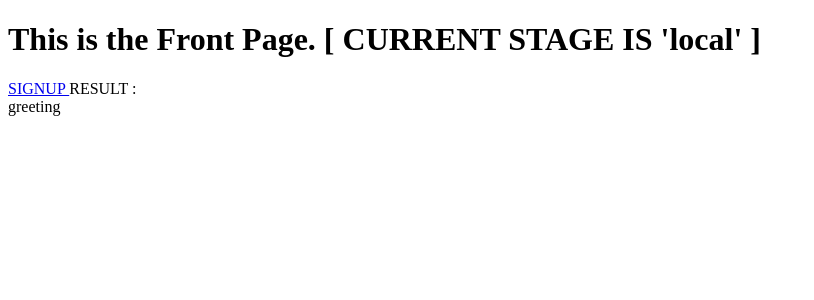
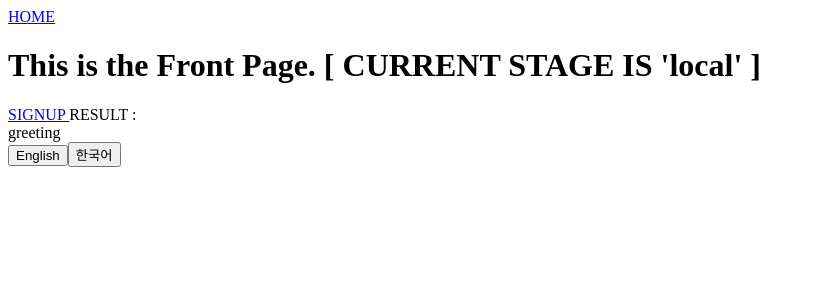
Before and after one commit to balfouri1210/nos-frontend, a Nuxt app: page / in a window 1280 px wide. Shown: the top 300 px of the page, without its empty margins (0-814 px from the left). Built offline with nearby package versions, Linux system fonts and the light colour scheme; no server answers.

Commit message:
Refactor: add i18n plugin

```diff
--- a/client/layouts/default.vue
+++ b/client/layouts/default.vue
@@ -1,11 +1,19 @@
 <template>
   <div>
-    <nuxt/>
+    <sg-header />
+    <nuxt />
+    <sg-footer />
   </div>
 </template>
 
 <script>
+import sgHeader from '@/components/sg-header/sg-header.vue';
+import sgFooter from '@/components/sg-footer/sg-footer.vue';
+
 export default {
-  components: {}
+  components: {
+    sgHeader,
+    sgFooter
+  }
 };
 </script>
--- a/nuxt.config.js
+++ b/nuxt.config.js
@@ -26,7 +26,7 @@ module.exports = {
   },
 
   router: {
-    base: `/`
+    base: '/'
   },
 
   plugins: [
@@ -65,4 +65,4 @@ module.exports = {
   },
 
   dev: false
-}
+};
```
Also changed, not shown: client/plugins/i18n.js (+6 -4 lines).
